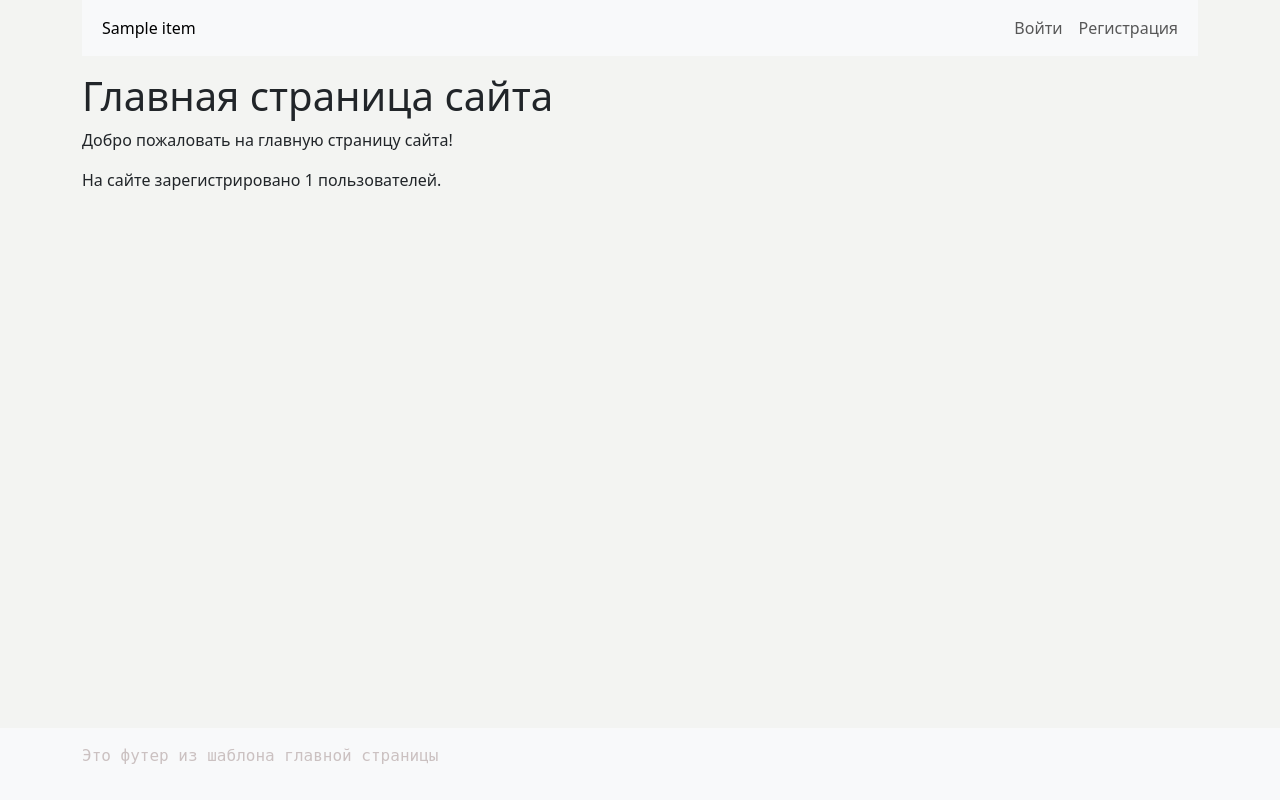
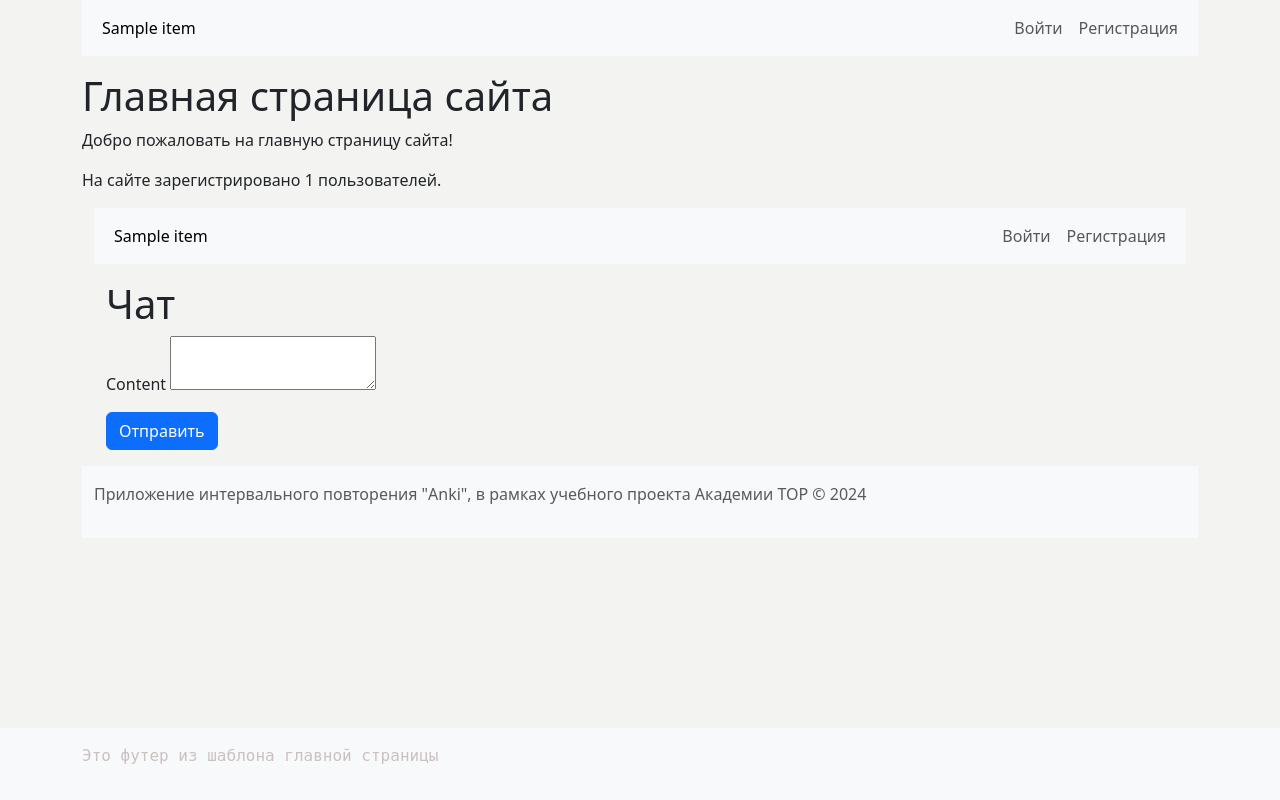
Before and after one commit to TOP-Python319/django_319, a Django app: template templates/main.html in a window 1280 px wide. Run offline with Django 3.2, Linux system fonts and the light colour scheme; the template is opened without the code that fills it: most values are stand-ins (such as "Sample title", 1, 10 or a date in 2020); form fields are guessed from the names that the template uses; some libraries are stand-ins or nearby versions.

Commit message:
lesson_70: добавили стили в чат

```diff
--- a/chat/forms.py
+++ b/chat/forms.py
@@ -2,5 +2,5 @@ from django import forms
 
 
 class MessageForm(forms.Form):
-    content = forms.CharField(widget=forms.Textarea(attrs={'rows': 3, 'cols': 40}))
+    content = forms.CharField(widget=forms.Textarea(attrs={'rows': 3, 'cols': 40, 'class': 'form-control'}))
     send_to_all = forms.BooleanField(required=False, widget=forms.HiddenInput)
--- a/chat/templates/chat/chat.html
+++ b/chat/templates/chat/chat.html
@@ -1,40 +1,41 @@
-<!DOCTYPE html>
-<html>
-<head>
-    <title>Chat</title>
-</head>
-<body>
-    <h1>Chat</h1>
+{% extends 'base.html' %}
+{% block title %}Чат{% endblock %}
+{% block content %}
+<div class="container mt-3">
+    <h1>Чат</h1>
     {% if user.is_superuser %}
-        <div>
-            <h2>Users</h2>
-            <ul>
+        <div class="container text-center">
+            <div class="row" >
                 {% for user in users %}
-                    <li><a href="{% url 'chat' user.id %}">{{ user.username }}</a></li>
+                    <div class="col"><a href="{% url 'chat' user.id %}">{{ user.username }}</a></div>
                 {% endfor %}
-            </ul>
+            </div>
         </div>
     {% endif %}
+    <div class="mb-3">
+        <form method="post">
+            {% csrf_token %}
+            <div class="mb-3">
+                {{ form.content.label_tag }} {{ form.content }}
+            </div>
+            {% if user.is_superuser %}
+                <button type="submit" name="send_to_all" value="True" class="btn btn-warning">Отправить всем</button>
+                <button type="submit" name="send_to_all" value="False" class="btn btn-dark">Отправить</button>
+            {% else %}
+                <button type="submit" class="btn btn-primary">Отправить</button>
+            {% endif %}
+        </form>
+    </div>
     <div>
-        <h2>Messages</h2>
-        <ul>
+        <ul class="list-group">
             {% for message in messages %}
-                <li>{{ message.sender.username }}: {{ message.content }}</li>
+                <li class="list-group-item">{{ message.sender.username }}: {{ message.content }}</li>
             {% endfor %}
         </ul>
     </div>
-    <div>
-        <h2>Send a message</h2>
-        <form method="post">
-            {% csrf_token %}
-            {{ form.content.label_tag }} {{ form.content }}
-            {% if user.is_superuser %}
-                <button type="submit" name="send_to_all" value="True">Send to All</button>
-                <button type="submit" name="send_to_all" value="False">Send to {{ current_user_id }}</button>
-            {% else %}
-                <button type="submit">Send</button>
-            {% endif %}
-        </form>
-    </div>
-</body>
-</html>
+</div>
+{% endblock %}
+
+{% block footer %}
+    <p class="text-muted">Приложение интервального повторения "Anki", в рамках учебного проекта Академии TOP © 2024</p>
+{% endblock %}
--- a/templates/include/nav_menu.html
+++ b/templates/include/nav_menu.html
@@ -22,6 +22,9 @@
           <li class="nav-item">
             <a class="nav-link" href="{% url 'users:logout' %}">Выйти</a>
           </li>
+          <li class="nav-item">
+            <a class="nav-link" href="{% url 'chat' %}">Чат</a>
+          </li>
         {% else %}
           <li class="nav-item">
             <a class="nav-link" href="{% url 'users:login' %}">Войти</a>
--- a/templates/main.html
+++ b/templates/main.html
@@ -16,6 +16,7 @@ root/templates/main.html
     <h1>Главная страница сайта</h1>
     <p>Добро пожаловать на главную страницу сайта!</p>
     <p>На сайте зарегистрировано {{ users_count }} пользователей.</p>
+    {% include "chat/chat.html" %}
 {% endblock %}
 
 {% block footer %}
```
Also changed, not shown: README.md. Lines whose indentation alone changed are shown as unchanged.
